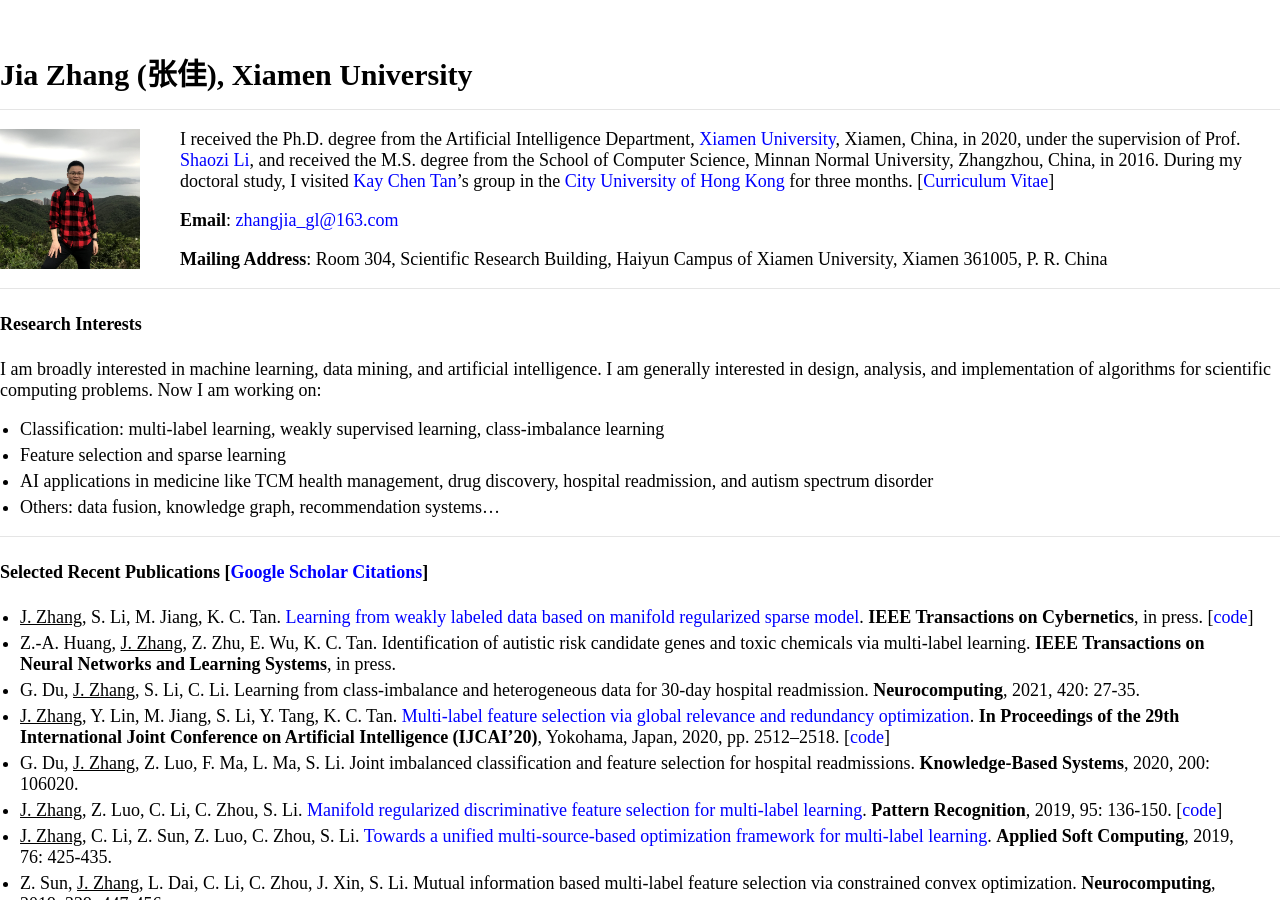
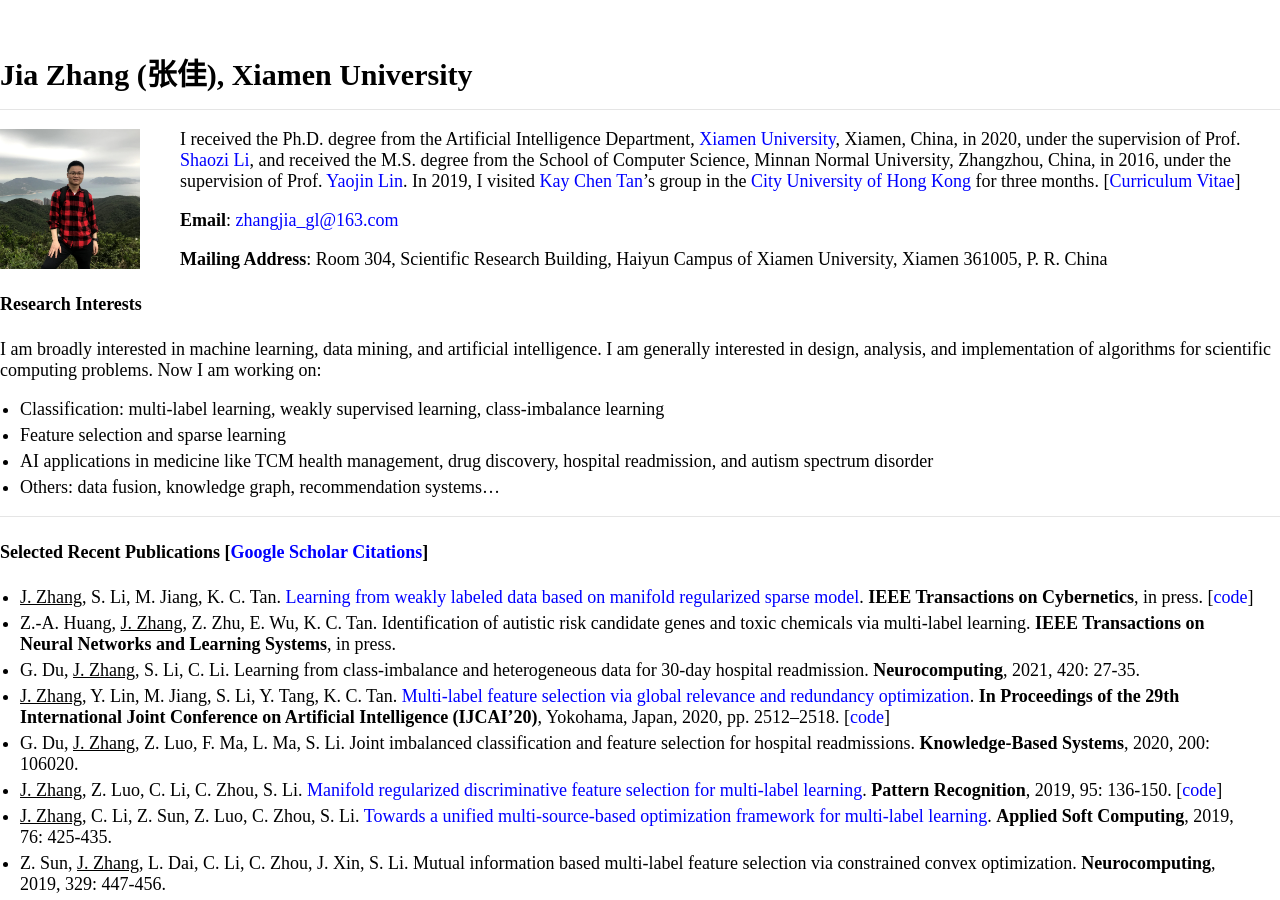
Before and after one commit to jiazhang-ml/jiazhang-ml.github.io, a Jekyll site: the page built from index.md, in a window 1280 px wide and 900 px high. Built offline with Jekyll 4.4.1, drawn with Linux system fonts in a browser that asks for light colours; some of the changed text lies outside the part shown.

Commit message:
Update index.md

```diff
--- a/index.md
+++ b/index.md
@@ -5,13 +5,11 @@ layout: default
 
 <img class="profile-picture" src="1.jpg">
 
-I received the Ph.D. degree from the Artificial Intelligence Department, [Xiamen University](https://www.xmu.edu.cn/), Xiamen, China, in 2020, under the supervision of Prof. [Shaozi Li](https://imt.xmu.edu.cn/szdw/js.htm), and received the M.S. degree from the School of Computer Science, Minnan Normal University, Zhangzhou, China, in 2016. During my doctoral study, I visited [Kay Chen Tan](http://www.cityu.edu.hk/stfprofile/kaytan.htm)'s group in the [City University of Hong Kong](https://www.cityu.edu.hk/) for three months. [[Curriculum Vitae](resume.pdf)]
+I received the Ph.D. degree from the Artificial Intelligence Department, [Xiamen University](https://www.xmu.edu.cn/), Xiamen, China, in 2020, under the supervision of Prof. [Shaozi Li](https://imt.xmu.edu.cn/szdw/js.htm), and received the M.S. degree from the School of Computer Science, Minnan Normal University, Zhangzhou, China, in 2016, under the supervision of Prof. [Yaojin Lin](http://cs.mnnu.edu.cn/info/1070/1225.htm). In 2019, I visited [Kay Chen Tan](http://www.cityu.edu.hk/stfprofile/kaytan.htm)'s group in the [City University of Hong Kong](https://www.cityu.edu.hk/) for three months. [[Curriculum Vitae](resume.pdf)]
 
 **Email**: [zhangjia_gl@163.com](mailto:zhangjia_gl@163.com)
 
 **Mailing Address**: Room 304, Scientific Research Building, Haiyun Campus of Xiamen University, Xiamen 361005, P. R. China
-
----
 
 #### Research Interests
 
```
Also changed, not shown: other parts of index.md (+1 -1 lines).
